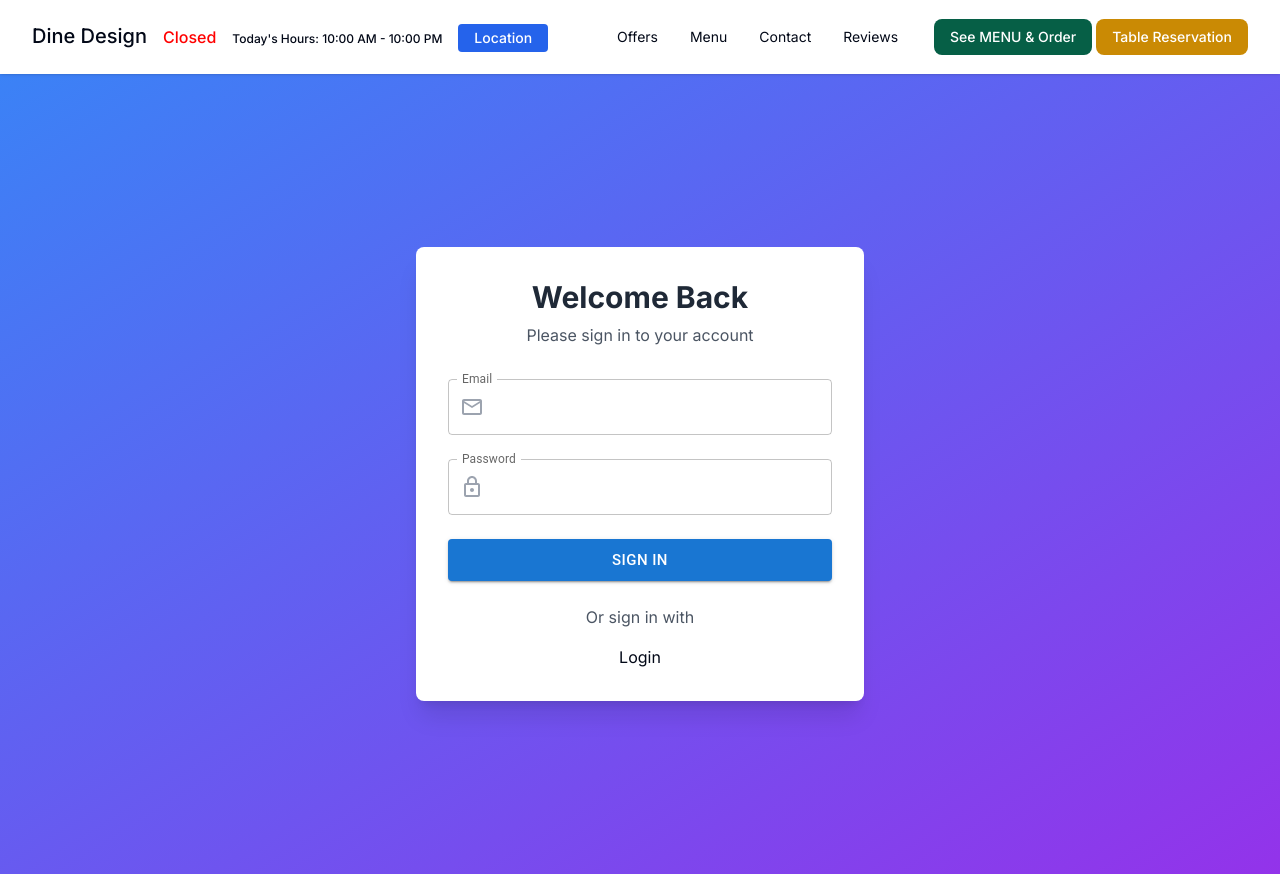
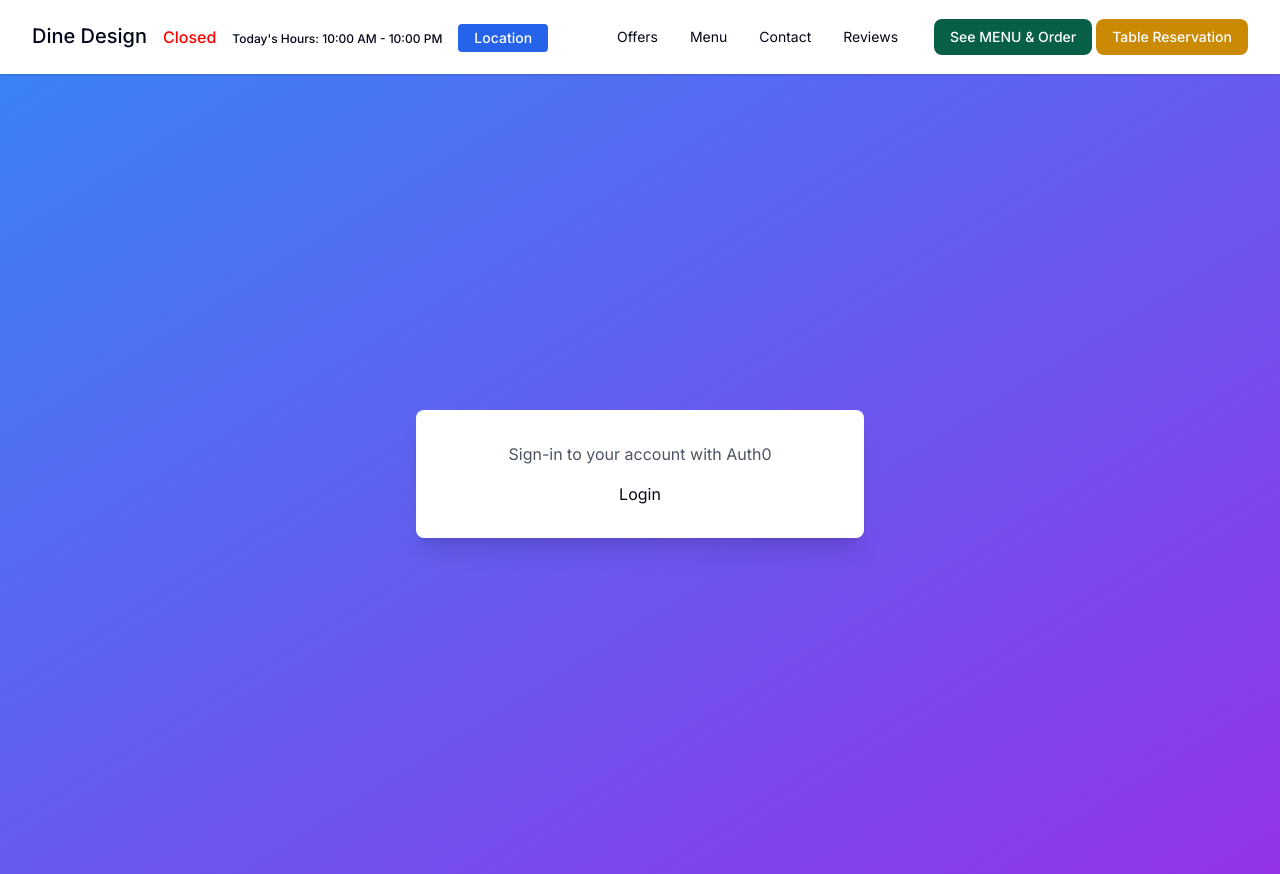
Before and after one commit to DineDesign/DineDesign, a Next.js app in the folder dinedesign/: page /login in a window 1280 px wide. Built offline with nearby package versions, Linux system fonts and the light colour scheme; no server answers.

Commit message:
change layout of login page

```diff
--- a/dinedesign/src/app/components/Login.js
+++ b/dinedesign/src/app/components/Login.js
@@ -3,6 +3,5 @@ export default function Login() {
         <a href="/api/auth/login">
             Login
         </a>
-
     );
 }
--- a/dinedesign/src/app/login/page.js
+++ b/dinedesign/src/app/login/page.js
@@ -1,89 +1,18 @@
 'use client';
-import { useState } from 'react';
 import LoginButton from '../components/Login';
-import { useUser } from '@auth0/nextjs-auth0/client';
-import { TextField, Button, CircularProgress, Snackbar } from '@mui/material';
-import { LockOutlined, MailOutline } from '@mui/icons-material';
 
 export default function LoginPage() {
-    const { user, error, isLoading } = useUser();
-    const [email, setEmail] = useState('');
-    const [password, setPassword] = useState('');
-    const [showError, setShowError] = useState(false);
-
-    const handleLogin = (e) => {
-        e.preventDefault();
-        // Implement your login logic here
-        // For now, we'll just show an error message
-        setShowError(true);
-    };
 
     return (
         <div className="min-h-screen flex items-center justify-center bg-gradient-to-br from-blue-500 to-purple-600 p-4">
             <div className="bg-white rounded-lg shadow-xl p-8 w-full max-w-md">
-                <div className="text-center mb-8">
-                    <h1 className="text-3xl font-bold text-gray-800">Welcome Back</h1>
-                    <p className="text-gray-600 mt-2">Please sign in to your account</p>
-                </div>
-
-                <form onSubmit={handleLogin} className="space-y-6">
-                <div className="relative">
-                    <MailOutline className="absolute top-1/2 left-3 transform -translate-y-1/2 text-gray-400 z-10" />
-                    <TextField
-                        fullWidth
-                        label="Email"
-                        variant="outlined"
-                        value={email}
-                        onChange={(e) => setEmail(e.target.value)}
-                        InputProps={{
-                            startAdornment: <div style={{ width: '24px' }} />,
-                            style: { paddingLeft: '36px' },
-                        }}
-                    />
-                </div>
-
-                <div className="relative">
-                    <LockOutlined className="absolute top-1/2 left-3 transform -translate-y-1/2 text-gray-400 z-10" />
-                    <TextField
-                        fullWidth
-                        label="Password"
-                        type="password"
-                        variant="outlined"
-                        value={password}
-                        onChange={(e) => setPassword(e.target.value)}
-                        InputProps={{
-                            startAdornment: <div style={{ width: '24px' }} />,
-                            style: { paddingLeft: '36px' },
-                        }}
-                    />
-                </div>
-
-
-                    <Button
-                        type="submit"
-                        variant="contained"
-                        color="primary"
-                        fullWidth
-                        size="large"
-                        className="bg-blue-600 hover:bg-blue-700 transition-colors duration-300"
-                    >
-                        {isLoading ? <CircularProgress size={24} color="inherit" /> : 'Sign In'}
-                    </Button>
-                </form>
-
-                <div className="mt-6 text-center">
-                    <p className="text-gray-600">Or sign in with</p>
+                <div className=" text-center">
+                    <h1 className="text-gray-600">Sign-in to your account with Auth0</h1>
                     <div className="mt-4">
                         <LoginButton />
                     </div>
                 </div>
 
-                <Snackbar
-                    open={showError}
-                    autoHideDuration={6000}
-                    onClose={() => setShowError(false)}
-                    message="Invalid email or password"
-                />
             </div>
         </div>
     );
```
